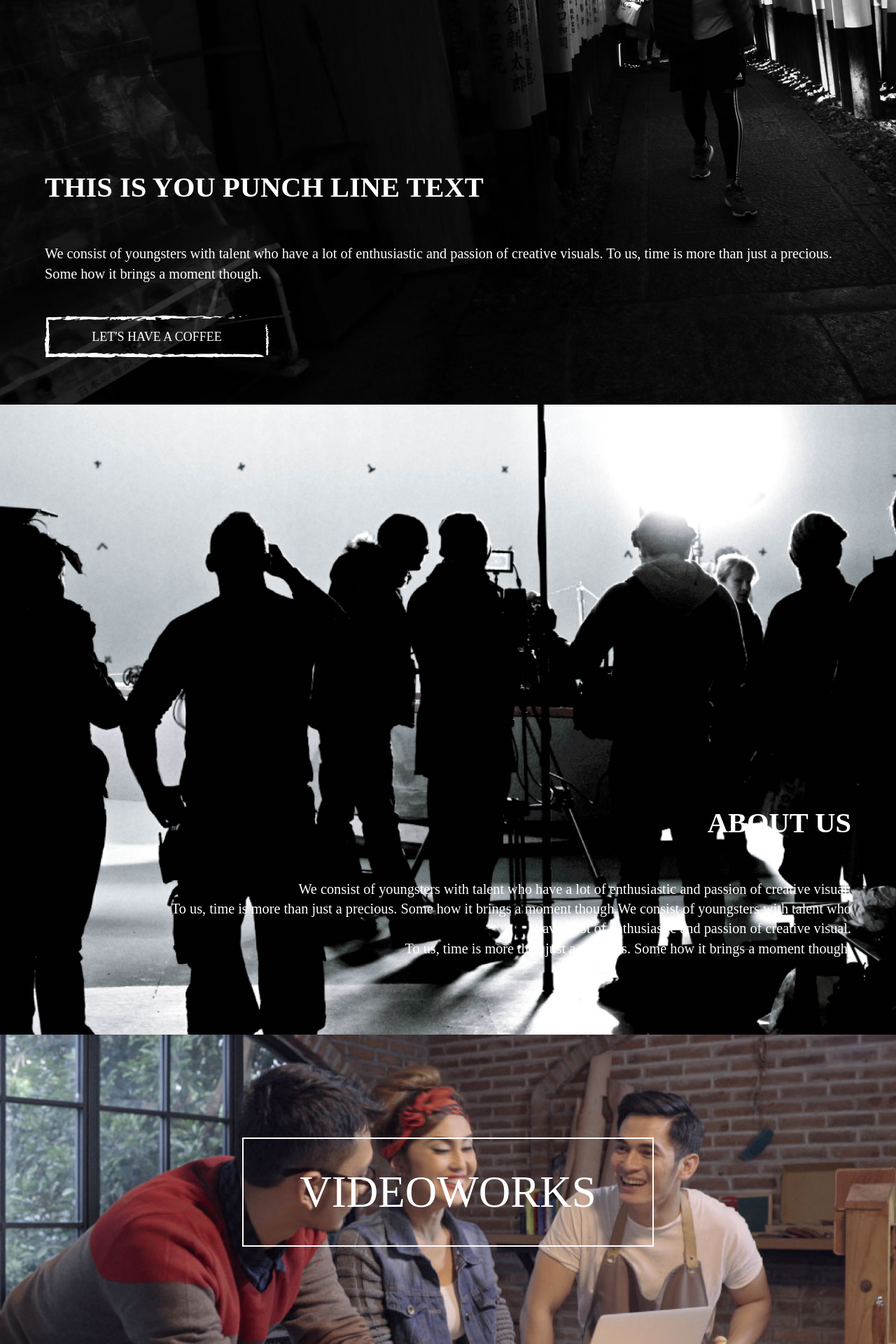
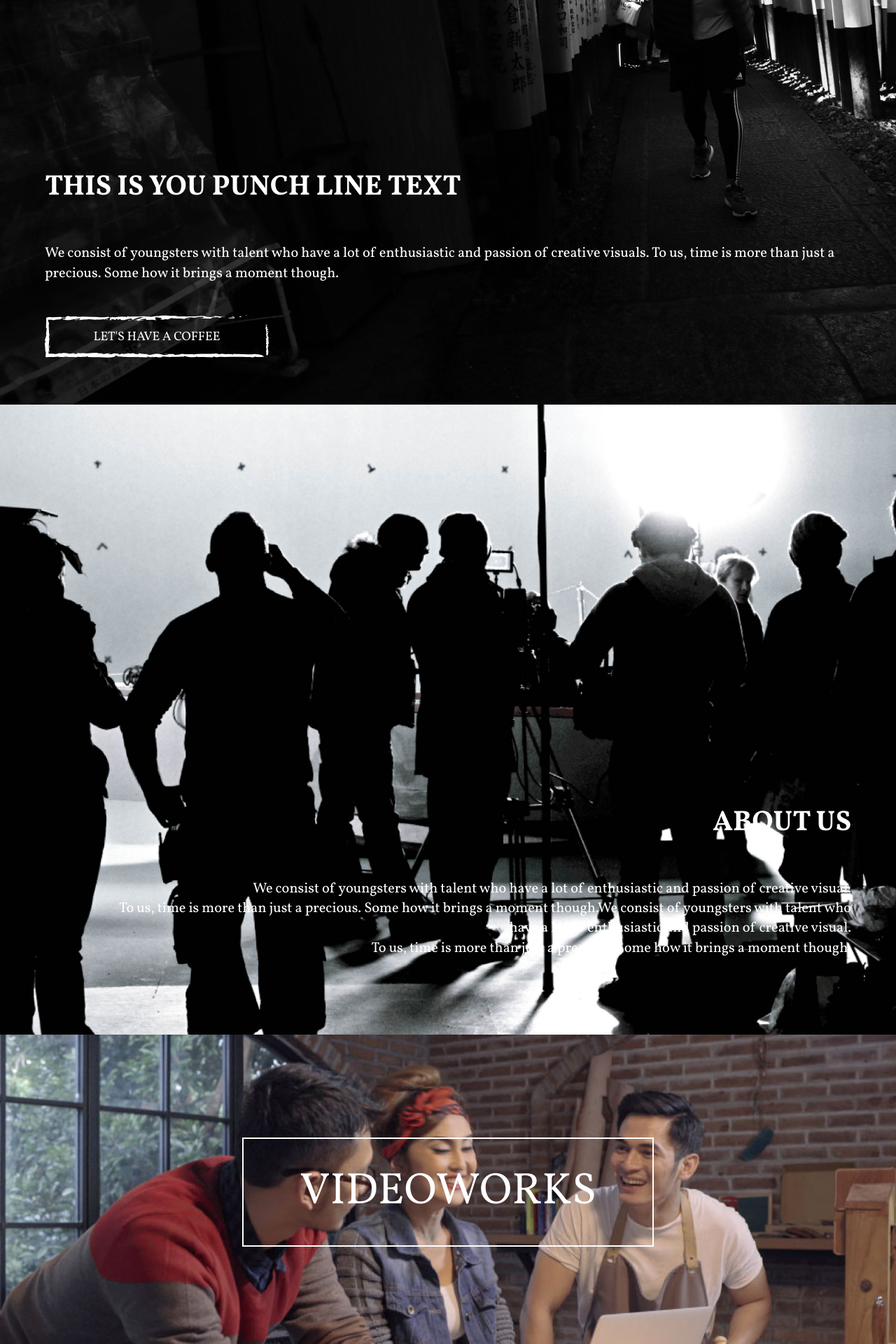
Before and after one commit to kemtol/simsam, a Jekyll site: the page built from index.html, in a window 1280 px wide. Shown: the part 322-2242 px from the top of the page at 70% size. Built offline with Jekyll 4.4.1, drawn with Linux system fonts in a browser that asks for light colours.

Commit message:
Update _variables.scss

```diff
--- a/_sass/_variables.scss
+++ b/_sass/_variables.scss
@@ -18,7 +18,7 @@ $white: #fff;
 $helvetica: Helvetica, Arial, sans-serif;
 $helveticaNeue: "Helvetica Neue", Helvetica, Arial, sans-serif;
 $georgia: Georgia, serif;
-$ssserif: "Source Serif Pro", serif;
+$ssserif: "Vollkorn", serif;
 
 // Mobile breakpoints
 @mixin mobile {
```
